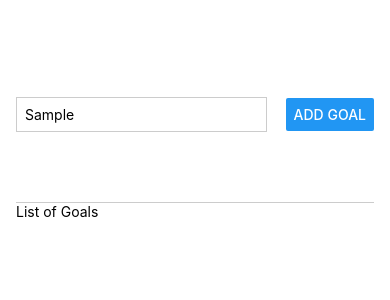
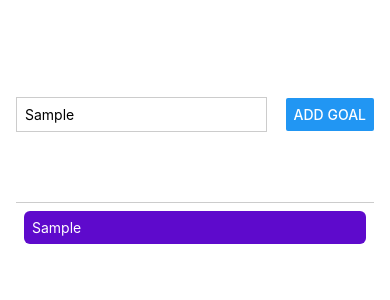
Before and after one commit to elliottdombrowski/rn-course, a React Native app: screen / in a window 390 px wide. Both pictures are taken after typing "Sample" into the empty fields and a click on the button "ADD GOAL". Shown: the top 300 px of the page. Built offline with nearby package versions, Linux system fonts and the light colour scheme.

Commit message:
scrollview

```diff
--- a/App.js
+++ b/App.js
@@ -1,13 +1,27 @@
 import { StatusBar } from 'expo-status-bar';
-import { StyleSheet, Text, TextInput, View, Button } from 'react-native';
+import { useState } from 'react';
+import {
+  StyleSheet,
+  Text,
+  TextInput,
+  View,
+  Button,
+  ScrollView,
+} from 'react-native';
 
 export default function App() {
-  const goalInputHandler = () => {
+  const [enteredGoalText, setEnteredGoalText] = useState('');
+  const [courseGoals, setCourseGoals] = useState([]);
 
+  const goalInputHandler = (enteredText) => {
+    setEnteredGoalText(enteredText);
   };
 
   const addGoalHandler = () => {
-
+    setCourseGoals(currentCourseGoals => [
+      ...currentCourseGoals,
+      enteredGoalText
+    ]);
   };
 
   return (
@@ -18,11 +32,25 @@
           style={styles.textInput}
           onChangeText={goalInputHandler}
         />
-        <Button title='Add Goal' />
+        <Button
+          title='Add Goal'
+          onPress={addGoalHandler}
+        />
       </View>
 
       <View style={styles.goalsContainer}>
-        <Text>List of Goals</Text>
+        <ScrollView alwaysBounceVertical={false}>
+          {courseGoals.map((goal) =>
+            <View
+              key={goal}
+              style={styles.goalItem}
+            >
+              <Text style={styles.goalText}>
+                {goal}
+              </Text>
+            </View>
+          )}
+        </ScrollView>
       </View>
     </View>
   );
@@ -52,5 +80,14 @@
   },
   goalsContainer: {
     flex: 5,
-  }
+  },
+  goalItem: {
+    margin: 8,
+    padding: 8,
+    borderRadius: 6,
+    backgroundColor: '#5e0acc',
+  },
+  goalText: {
+    color: 'white',
+  },
 });
```
